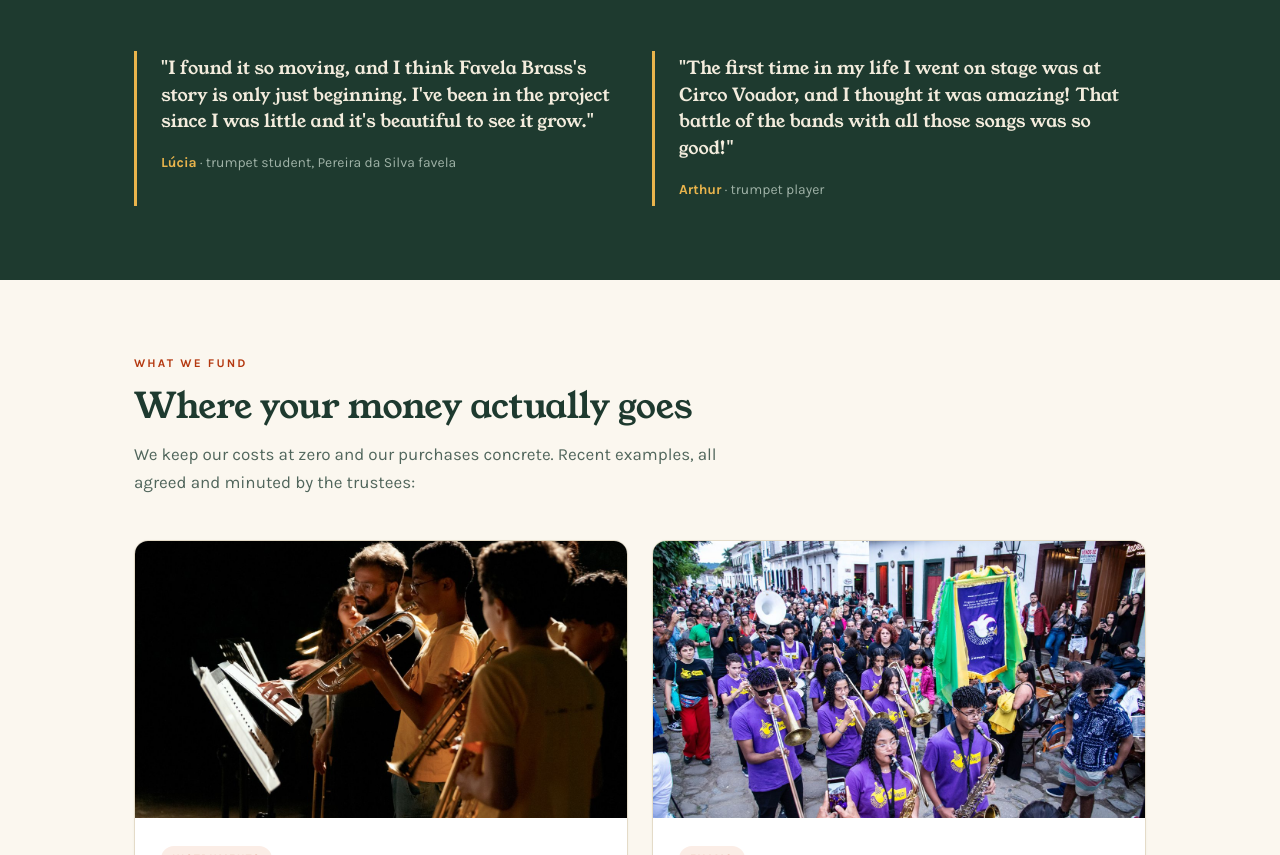
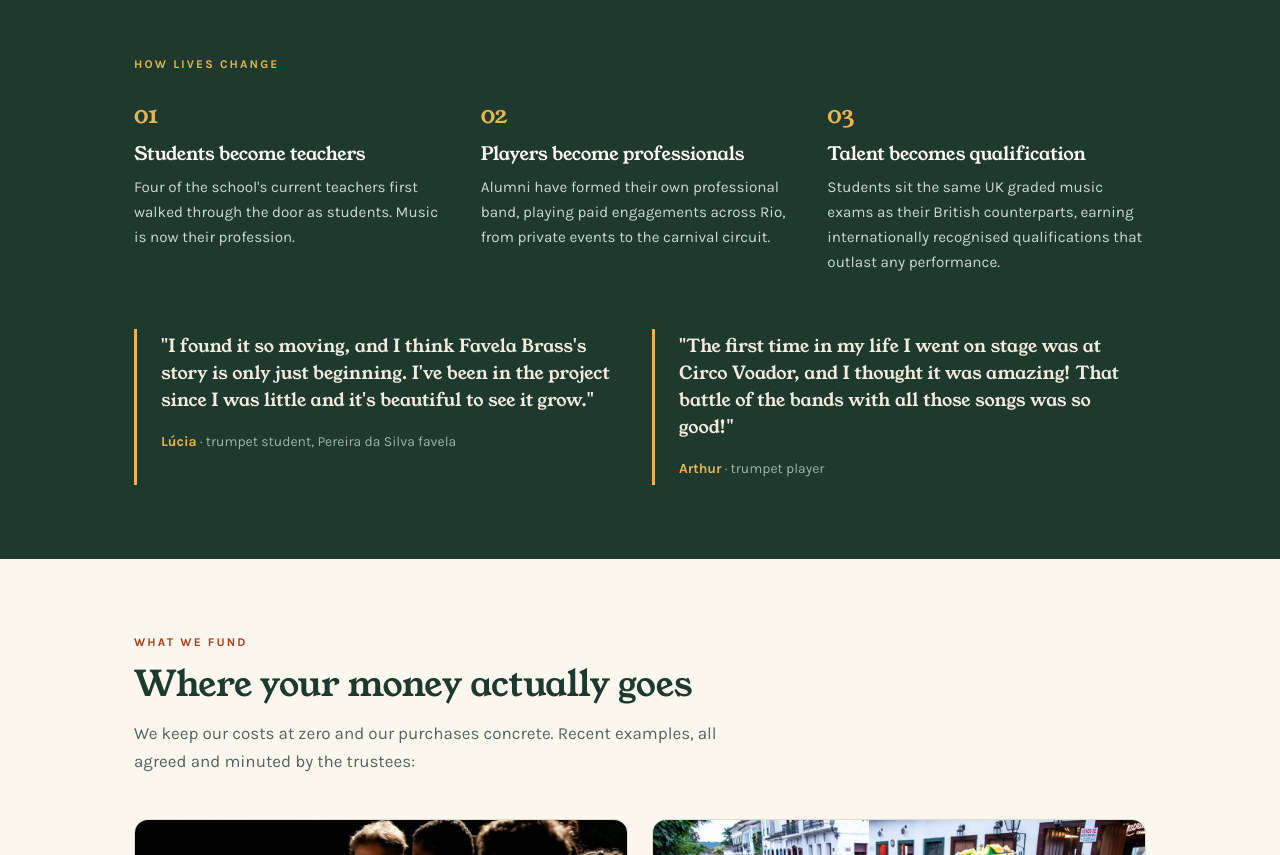
Before and after one commit to TomAsheTpt/friendsoffavelabrass, a plain HTML site: page index.html in a window 1280 px wide. Shown: the part 2865-3720 px from the top of the page. Drawn offline with Linux system fonts and the light colour scheme.

Commit message:
Add 'How lives change' outcomes block (John Kerr's feedback): student-to-teacher path, pro alumni band, UK qualifications
Co-Authored-By: Claude Fable 5 <noreply@anthropic.com>

```diff
--- a/index.html
+++ b/index.html
@@ -140,6 +140,13 @@ section{padding:74px 0;scroll-margin-top:72px}
   background:linear-gradient(to top,rgba(15,30,24,.88),rgba(15,30,24,0));
 }
 .video-mini .mini-play{position:absolute;top:9px;right:9px;width:30px;height:30px;border-radius:50%;background:rgba(251,247,239,.92);color:var(--accent);display:flex;align-items:center;justify-content:center;font-size:.7rem;padding-left:2px}
+.outcomes{margin-top:58px}
+.outcomes .kicker2{font-size:.74rem;font-weight:700;letter-spacing:.18em;text-transform:uppercase;color:var(--gold);display:block;margin-bottom:22px}
+.outcomes-grid{display:grid;grid-template-columns:repeat(3,1fr);gap:28px}
+.outcome h3{font-size:1.15rem;margin-bottom:10px;color:#FBF7EF}
+.outcome p{color:#CDD8D0;font-size:.95rem}
+.outcome .n{font-family:var(--font-display);font-size:1.5rem;color:var(--gold);display:block;margin-bottom:8px}
+@media(max-width:760px){.outcomes-grid{grid-template-columns:1fr}}
 .quotes{display:grid;grid-template-columns:1fr 1fr;gap:24px;margin-top:54px}
 .quote{border-left:3px solid var(--gold);padding:4px 0 4px 24px}
 .quote p{font-family:var(--font-display);font-size:1.12rem;line-height:1.5;color:#F3ECDD;margin-bottom:12px}
@@ -386,6 +393,26 @@ footer .fine{margin-top:26px;padding-top:20px;border-top:1px solid rgba(239,233,
           </div>
         </div>
       </div>
+      <div class="outcomes">
+        <span class="kicker2">How lives change</span>
+        <div class="outcomes-grid">
+          <div class="outcome">
+            <span class="n">01</span>
+            <h3>Students become teachers</h3>
+            <p>Four of the school's current teachers first walked through the door as students. Music is now their profession.</p>
+          </div>
+          <div class="outcome">
+            <span class="n">02</span>
+            <h3>Players become professionals</h3>
+            <p>Alumni have formed their own professional band, playing paid engagements across Rio, from private events to the carnival circuit.</p>
+          </div>
+          <div class="outcome">
+            <span class="n">03</span>
+            <h3>Talent becomes qualification</h3>
+            <p>Students sit the same UK graded music exams as their British counterparts, earning internationally recognised qualifications that outlast any performance.</p>
+          </div>
+        </div>
+      </div>
       <div class="quotes">
         <blockquote class="quote">
           <p>"I found it so moving, and I think Favela Brass's story is only just beginning. I've been in the project since I was little and it's beautiful to see it grow."</p>
```
